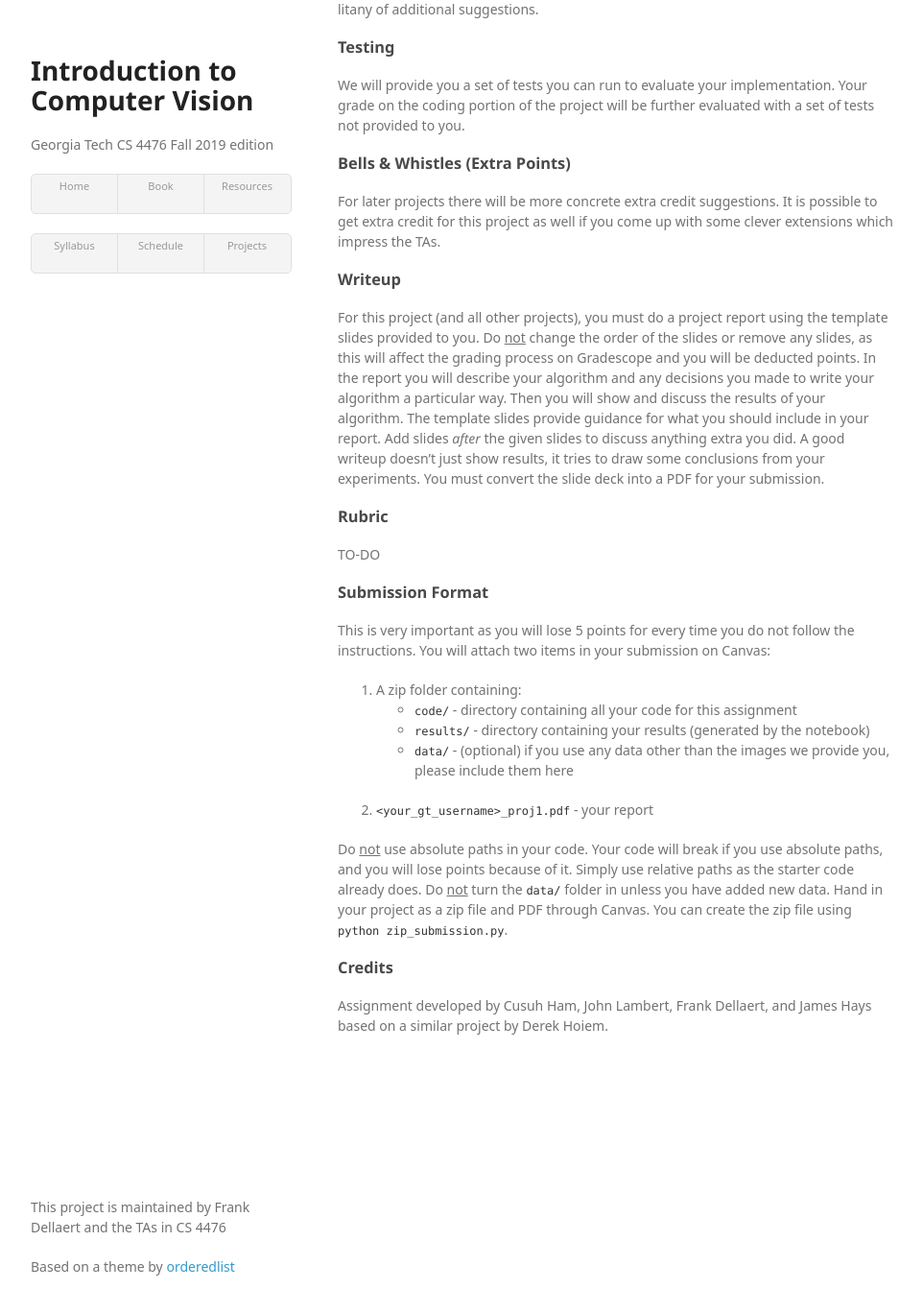
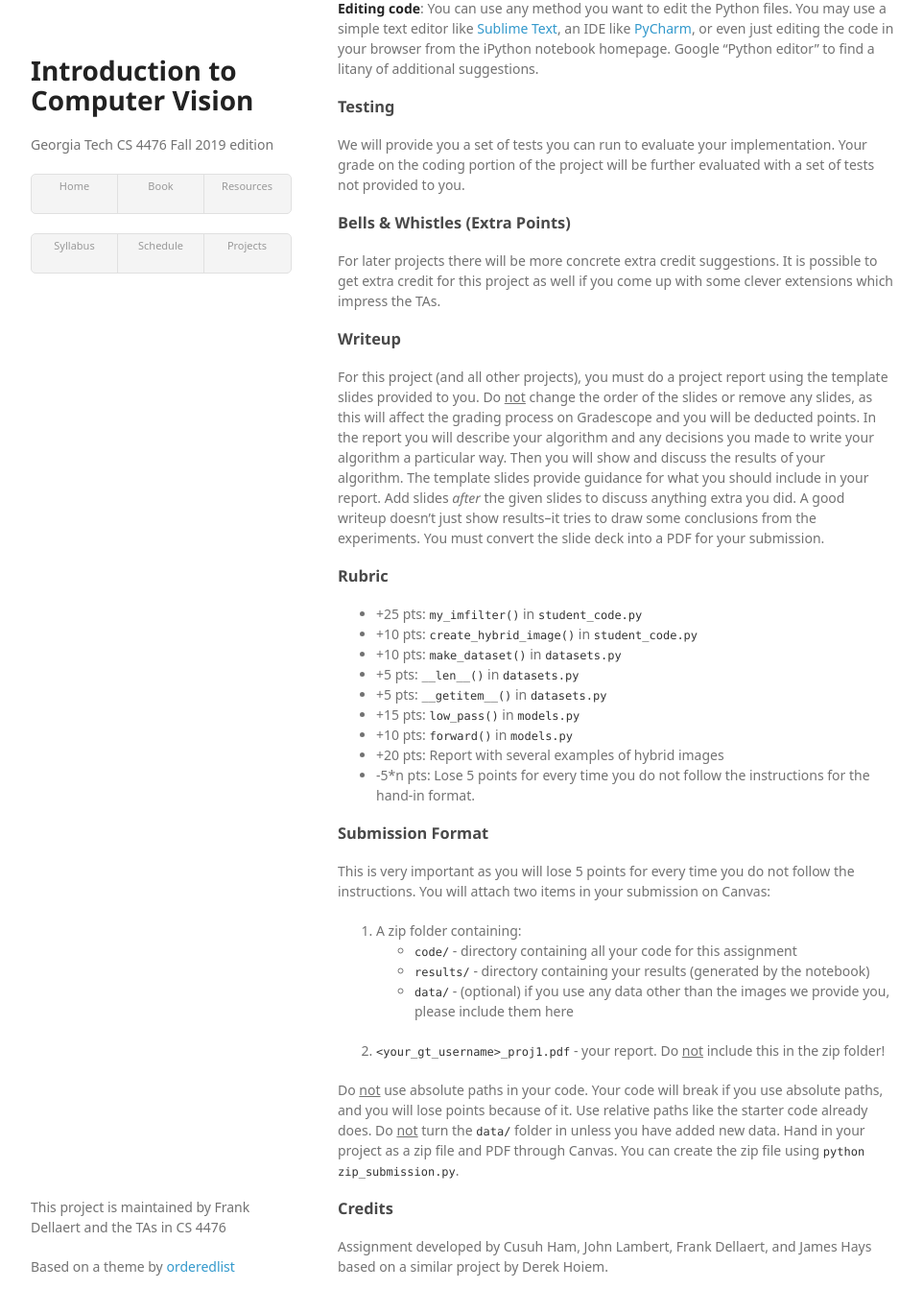
Before and after one commit to dellaert/19F-4476, a Jekyll site: the page built from proj1.md, in a window 1280 px wide and 1400 px high, scrolled down 4578 px. Shown: the top 1368 px of the window at 96% size, without its empty margins (158-1120 px from the left). Built offline with Jekyll 4.4.1, drawn with Linux system fonts in a browser that asks for light colours; some web fonts are replaced; some of the changed text lies outside the part shown.

Commit message:
added tentative proj1 rubric

```diff
--- a/proj1.md
+++ b/proj1.md
@@ -15,8 +15,8 @@ title: Project 1 - Image Filtering and Hybrid Images
 ### Brief
 * Due: 9/9/2019 11:59PM
 * Project materials including writeup template [proj1.zip]()
-* Handin: through [Canvas](https://gatech.instructure.com)
-* Required files: code/, results/, report.pdf
+* Hand-in: through [Canvas](https://gatech.instructure.com)
+* Required files: proj1.zip (code/, results/), report.pdf
 
 ### Overview
 The goal of this assignment is to write an image filtering function and use it to create [hybrid images](http://cvcl.mit.edu/hybrid_gallery/gallery.html) using a simplified version of the SIGGRAPH 2006 [paper](http://cvcl.mit.edu/publications/OlivaTorralb_Hybrid_Siggraph06.pdf) by Oliva, Torralba, and Schyns. _Hybrid images_ are static images that change in interpretation as a function of the viewing distance. The basic idea is that high frequency tends to dominate perception when it is available but, at a distance, only the low frequency (smooth) part of the signal can be seen. By blending the high frequency portion of one image with the low-frequency portion of another, you get a hybrid image that leads to different interpretations at different distances.
@@ -76,10 +78,18 @@ We will provide you a set of tests you can run to evaluate your implementation.
 For later projects there will be more concrete extra credit suggestions. It is possible to get extra credit for this project as well if you come up with some clever extensions which impress the TAs.
 
 ### Writeup
-For this project (and all other projects), you must do a project report using the template slides provided to you. Do <u>not</u> change the order of the slides or remove any slides, as this will affect the grading process on Gradescope and you will be deducted points. In the report you will describe your algorithm and any decisions you made to write your algorithm a particular way. Then you will show and discuss the results of your algorithm. The template slides provide guidance for what you should include in your report. Add slides _after_ the given slides to discuss anything extra you did. A good writeup doesn't just show results, it tries to draw some conclusions from your experiments. You must convert the slide deck into a PDF for your submission.
+For this project (and all other projects), you must do a project report using the template slides provided to you. Do <u>not</u> change the order of the slides or remove any slides, as this will affect the grading process on Gradescope and you will be deducted points. In the report you will describe your algorithm and any decisions you made to write your algorithm a particular way. Then you will show and discuss the results of your algorithm. The template slides provide guidance for what you should include in your report. Add slides _after_ the given slides to discuss anything extra you did. A good writeup doesn't just show results--it tries to draw some conclusions from the experiments. You must convert the slide deck into a PDF for your submission.
 
 ### Rubric
-TO-DO
+* +25 pts: `my_imfilter()` in `student_code.py`
+* +10 pts: `create_hybrid_image()` in `student_code.py`
+* +10 pts: `make_dataset()` in `datasets.py`
+* +5 pts: `__len__()` in `datasets.py`
+* +5 pts: `__getitem__()` in `datasets.py`
+* +15 pts: `low_pass()` in `models.py`
+* +10 pts: `forward()` in `models.py`
+* +20 pts: Report with several examples of hybrid images
+* -5\*n pts: Lose 5 points for every time you do not follow the instructions for the hand-in format.
 
 ### Submission Format
 This is very important as you will lose 5 points for every time you do not follow the instructions. You will attach two items in your submission on Canvas:
@@ -88,9 +98,9 @@ This is very important as you will lose 5 points for every time you do not follo
     * `code/` - directory containing all your code for this assignment
     * `results/` - directory containing your results (generated by the notebook)
     * `data/` - (optional) if you use any data other than the images we provide you, please include them here
-2. `<your_gt_username>_proj1.pdf` - your report
+2. `<your_gt_username>_proj1.pdf` - your report. Do <u>not</u> include this in the zip folder!
 
-Do <u>not</u> use absolute paths in your code. Your code will break if you use absolute paths, and you will lose points because of it. Simply use relative paths as the starter code already does. Do <u>not</u> turn the `data/` folder in unless you have added new data. Hand in your project as a zip file and PDF through Canvas. You can create the zip file using `python zip_submission.py`.
+Do <u>not</u> use absolute paths in your code. Your code will break if you use absolute paths, and you will lose points because of it. Use relative paths like the starter code already does. Do <u>not</u> turn the `data/` folder in unless you have added new data. Hand in your project as a zip file and PDF through Canvas. You can create the zip file using `python zip_submission.py`.
 
 ### Credits
 Assignment developed by Cusuh Ham, John Lambert, Frank Dellaert, and James Hays based on a similar project by Derek Hoiem.
```
Also changed, not shown: other parts of proj1.md (+3 -1 lines), resources.md (+1 -1 lines).
